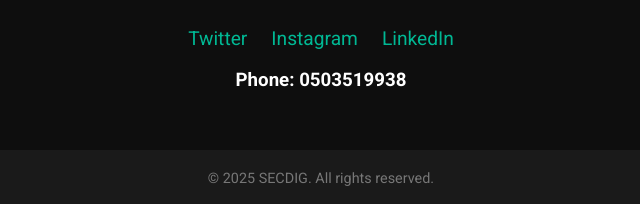
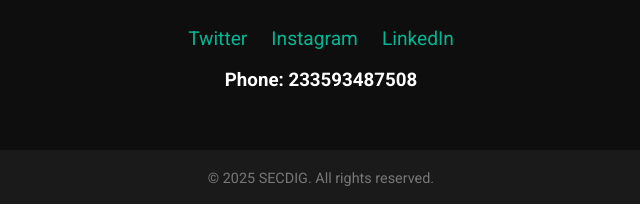
Before and after one commit to SECDIG-SECURITY-AGENCY/secdig-landing, a plain HTML site: page SECDIG/index.html in a window 1280 px wide. Shown: the part 1024-1228 px from the top of the page, 319-959 px from the left. Drawn offline with Linux system fonts and the light colour scheme.

Commit message:
Update index.html

```diff
--- a/SECDIG/index.html
+++ b/SECDIG/index.html
@@ -173,7 +173,7 @@
       <a href="#">Twitter</a>
       <a href="#">Instagram</a>
       <a href="#">LinkedIn</a>
-      <h3>Phone: 0503519938</h3>
+      <h3>Phone: 233593487508</h3>
     </div>
   </div>
 
```
